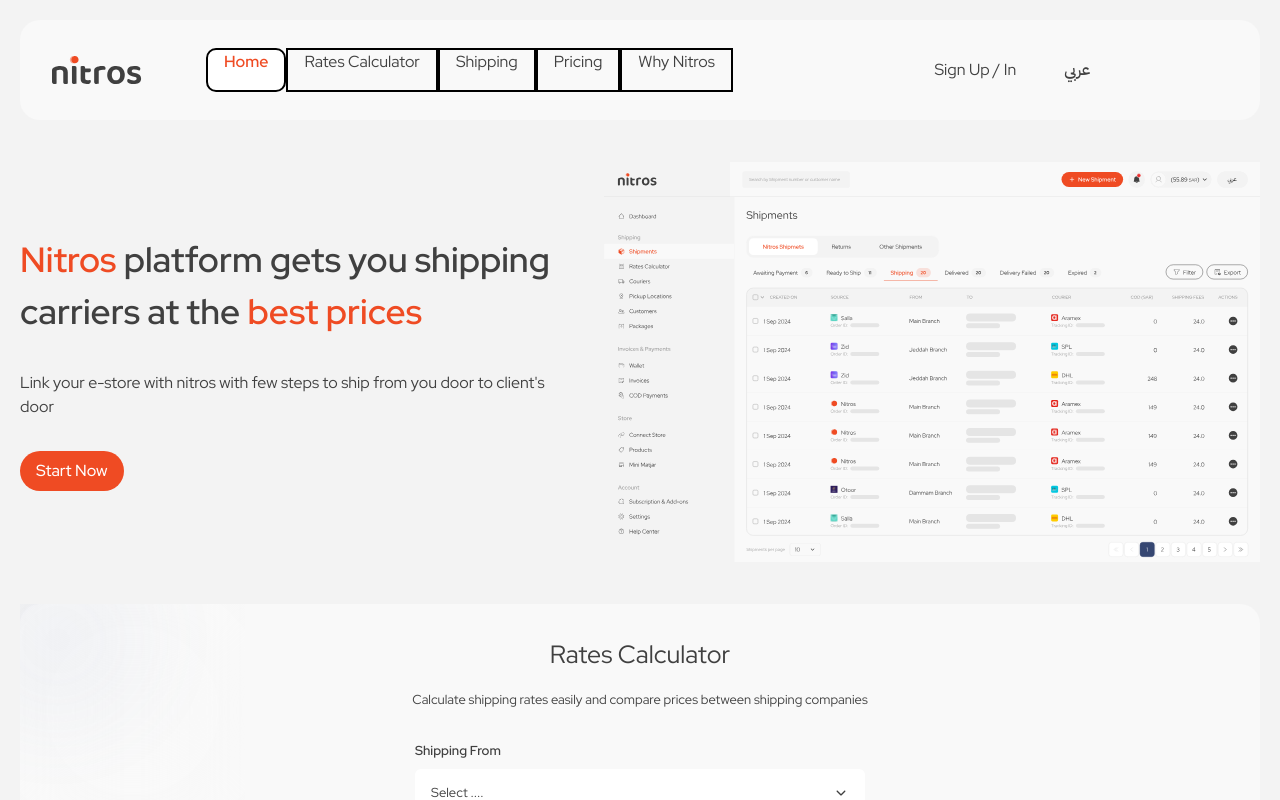
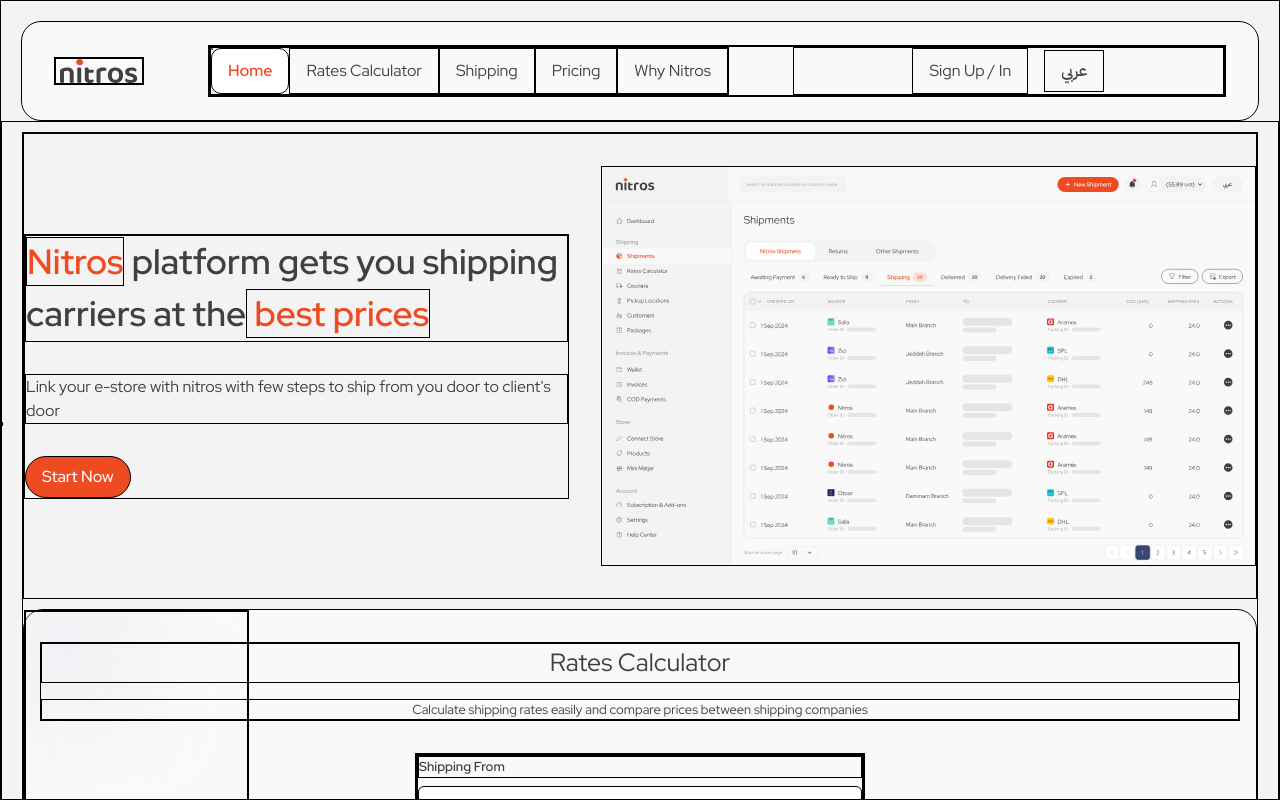
Before and after one commit to Abdelrahman-Magdy-Elawady/ra3d-nitro, a Next.js app: page / in a window 1280 px wide. Shown: the top 800 px of the page. Built offline with nearby package versions, Linux system fonts and the light colour scheme.

Commit message:
update header

```diff
--- a/src/app/globals.css
+++ b/src/app/globals.css
@@ -40,3 +40,7 @@ body {
     --page-y-padding: 20px; /*---y-padding in devices wider than mobile ---*/
   }
 }
+
+* {
+  border: 1px solid black;
+}
--- a/src/components/Header/nav-links.tsx
+++ b/src/components/Header/nav-links.tsx
@@ -52,7 +52,7 @@ export default function NavLinks({ className, ...rest }: propType) {
       href={link.href}
       className={cn(
         "capitalize px-4 py-[10] font-normal  duration-300 text-nowrap",
-        "support-hover:hover:text-secondary-orange support-hover:hover:font-semibold border-2 border-black",
+        "support-hover:hover:text-secondary-orange support-hover:hover:font-semibold content-center inline-block",
         {
           "rounded-[10px] bg-active-link text-secondary-orange font-semibold":
             pathName === link.href && active,
```
